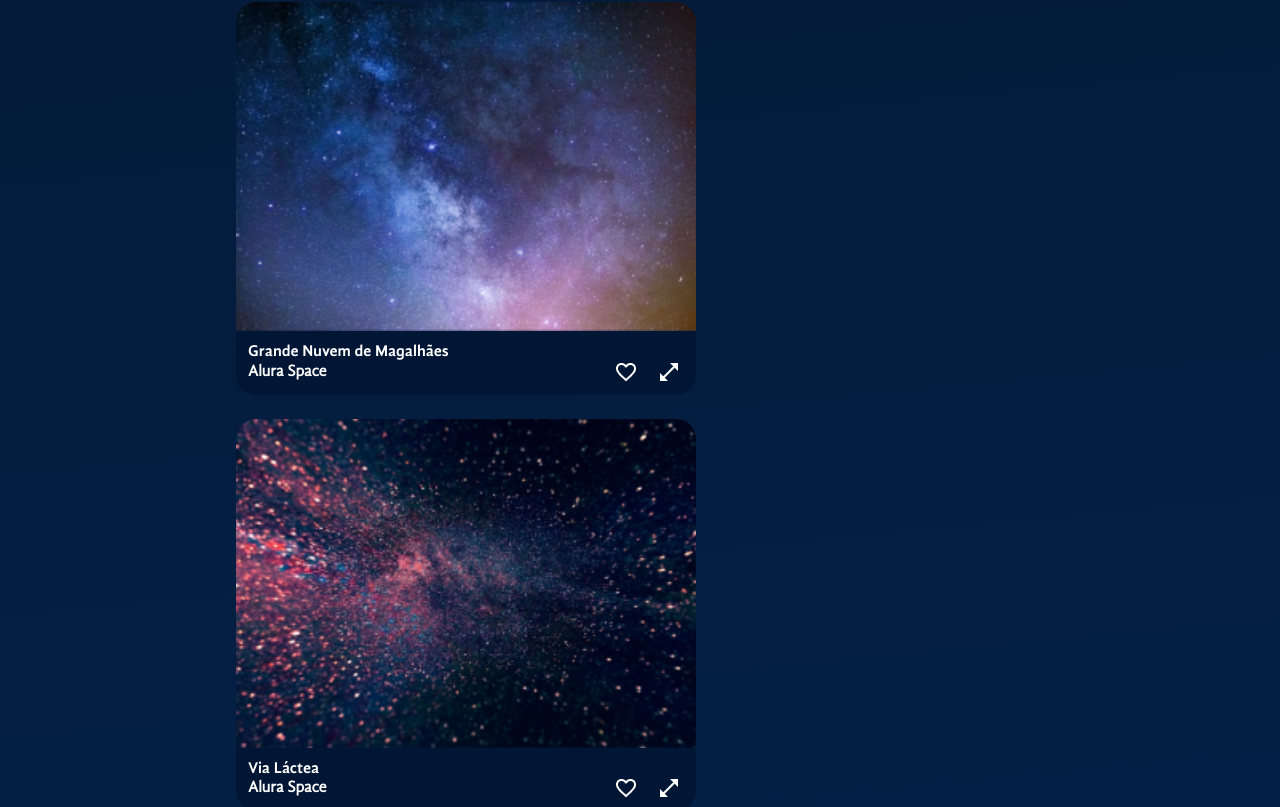
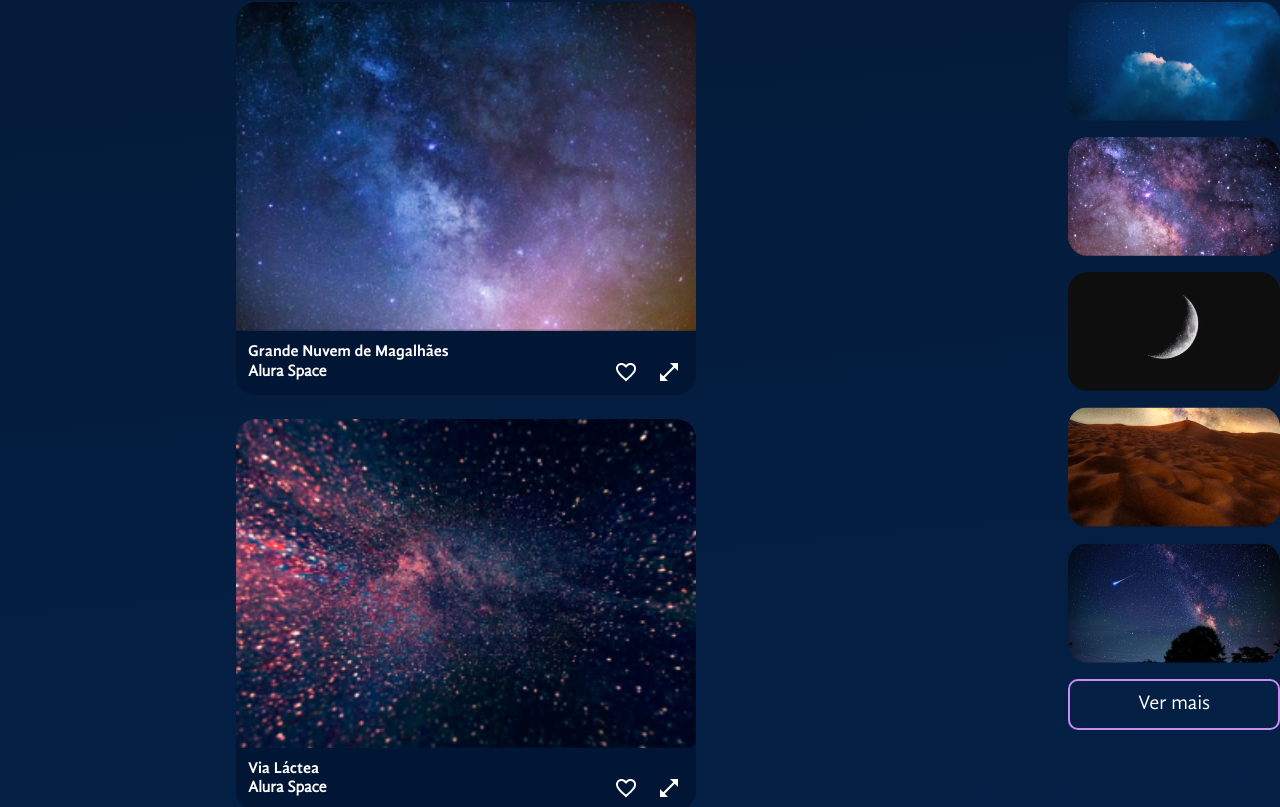
Before and after one commit to sidneygyne/space-app, a React (Vite) app: page / in a window 1280 px wide. Shown: the part 777-1584 px from the top of the page. Built offline with nearby package versions, Linux system fonts and the light colour scheme.

Commit message:
sessao populares

```diff
--- /dev/null
+++ b/src/componentes/Galeria/Populares/fotos-populares.json
@@ -0,0 +1,27 @@
+[
+    {
+      "path": "/imagens/populares/foto-1.png",
+      "alt": "galáxia",
+      "id": 1
+    },
+    {
+      "path": "/imagens/populares/foto-2.png",
+      "alt": "lua",
+      "id": 2
+    },
+    {
+      "path": "/imagens/populares/foto-3.png",
+      "alt": "terra",
+      "id": 3
+    },
+    {
+      "path": "/imagens/populares/foto-4.png",
+      "alt": "nuvem",
+      "id": 4
+    },
+    {
+      "path": "/imagens/populares/foto-5.png",
+      "alt": "meteoro",
+      "id": 5
+    }
+  ]
--- a/src/componentes/Galeria/Populares/index.jsx
+++ b/src/componentes/Galeria/Populares/index.jsx
@@ -1,11 +1,42 @@
+import styled from "styled-components"
 import Titulo from "../../Titulo"
+import fotos from './fotos-populares.json'
+
+const ColunaFotos = styled.section`
+    gap:16px;
+    display: flex;
+    flex-direction: column;
+
+`
+
+const Imagem = styled.img`
+    max-width: 212px;
+    border-radius: 20px;
+`
+
+const Botao = styled.button`
+    border: 2px solid  #C98CF1;
+    border-radius: 10px;
+    background-color: transparent;
+    color: #fff;
+    margin-top: 16px;
+    padding: 12px 20px;
+    align-items: center;
+    width: 100%;
+    cursor: pointer;
+    font-size: 20px;
+`
 
 const Populares = () => {
-    return <div style={{ minWidth: 212}}>
-        <Titulo $alinhamento="center">Populares</Titulo>
-    </div>
-
-
+    return (
+        <section>
+            <Titulo $alinhamento="center">Populares</Titulo>
+            <ColunaFotos>
+                {fotos.map(fotos => <Imagem key={fotos.id} src={fotos.path} alt={fotos.alt} />)}
+            </ColunaFotos>
+            <Botao>Ver mais</Botao>
+        </section>
+    )
 }
 
 export default Populares
--- a/src/componentes/ModalZoom/index.jsx
+++ b/src/componentes/ModalZoom/index.jsx
@@ -26,12 +26,8 @@ const DialogEstilizado = styled.dialog`
             top: 20x;
             right: 60px;
         }
-
      }
-
-
 `
-
 
 const ModalZoom = ({ foto, aoFechar }) => {
     return (
```
